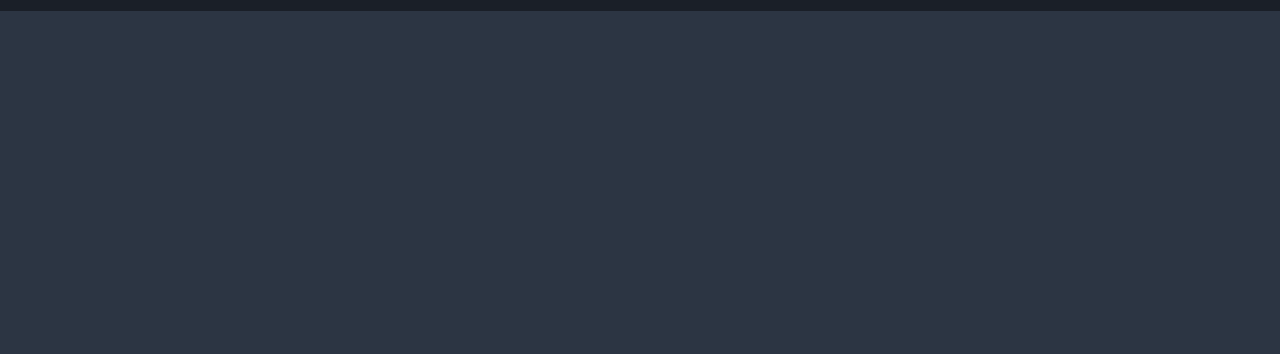
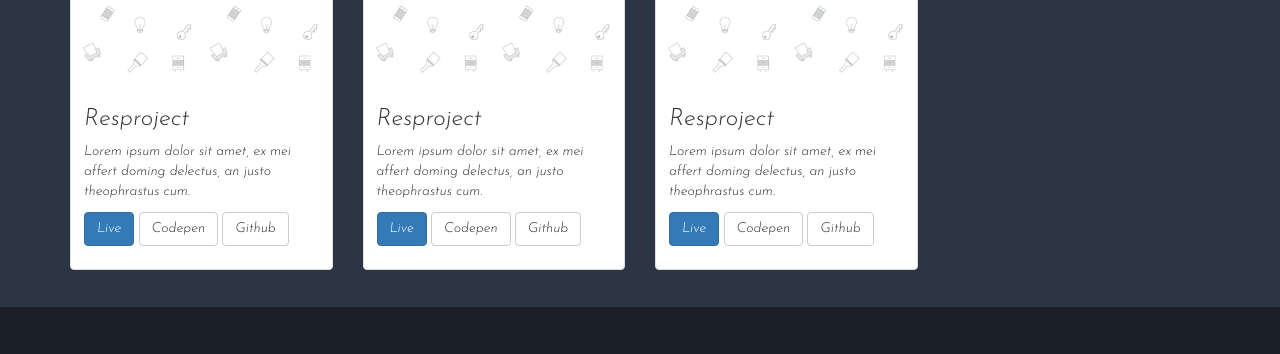
Before and after one commit to chofia/chofia.github.io, a plain HTML site: page projects.html in a window 1280 px wide. Shown: the part 866-1220 px from the top of the page. Before the commit the page ends 877 px from the top, so only its background shows below. Drawn offline with nearby package versions, Linux system fonts and the light colour scheme; a script that the page names is missing.

Commit message:
Update projects.html

```diff
--- a/projects.html
+++ b/projects.html
@@ -94,6 +94,48 @@
                             </div><!-- caption -->
                         </div><!-- thumbnail -->
                     </div><!-- col-sm-4 col-md-3 -->
+                    <div class="col-sm-4 col-md-3">
+                        <div class="thumbnail">
+                            <img src="images/doodles.png" alt="...">
+                            <div class="caption">
+                                <h3>Resproject</h3>
+                                <p>Lorem ipsum dolor sit amet, ex mei affert doming delectus, an justo theophrastus cum.</p>
+                                <p>
+                                    <a href="#" class="btn btn-primary btn-live" role="button">Live</a>
+                                    <a href="#" class="btn btn-default btn-codepen" role="button">Codepen</a>
+                                    <a href="https://github.com/chofia/resproject" class="btn btn-default btn-github" role="button" target="_blank">Github</a>
+                                </p>
+                            </div><!-- caption -->
+                        </div><!-- thumbnail -->
+                    </div><!-- col-sm-4 col-md-3 -->
+                    <div class="col-sm-4 col-md-3">
+                        <div class="thumbnail">
+                            <img src="images/doodles.png" alt="...">
+                            <div class="caption">
+                                <h3>Resproject</h3>
+                                <p>Lorem ipsum dolor sit amet, ex mei affert doming delectus, an justo theophrastus cum.</p>
+                                <p>
+                                    <a href="#" class="btn btn-primary btn-live" role="button">Live</a>
+                                    <a href="#" class="btn btn-default btn-codepen" role="button">Codepen</a>
+                                    <a href="https://github.com/chofia/resproject" class="btn btn-default btn-github" role="button" target="_blank">Github</a>
+                                </p>
+                            </div><!-- caption -->
+                        </div><!-- thumbnail -->
+                    </div><!-- col-sm-4 col-md-3 -->
+                    <div class="col-sm-4 col-md-3">
+                        <div class="thumbnail">
+                            <img src="images/doodles.png" alt="...">
+                            <div class="caption">
+                                <h3>Resproject</h3>
+                                <p>Lorem ipsum dolor sit amet, ex mei affert doming delectus, an justo theophrastus cum.</p>
+                                <p>
+                                    <a href="#" class="btn btn-primary btn-live" role="button">Live</a>
+                                    <a href="#" class="btn btn-default btn-codepen" role="button">Codepen</a>
+                                    <a href="https://github.com/chofia/resproject" class="btn btn-default btn-github" role="button" target="_blank">Github</a>
+                                </p>
+                            </div><!-- caption -->
+                        </div><!-- thumbnail -->
+                    </div><!-- col-sm-4 col-md-3 -->
 
                 </div><!-- row end-->
             </div> <!-- container me end -->
```
